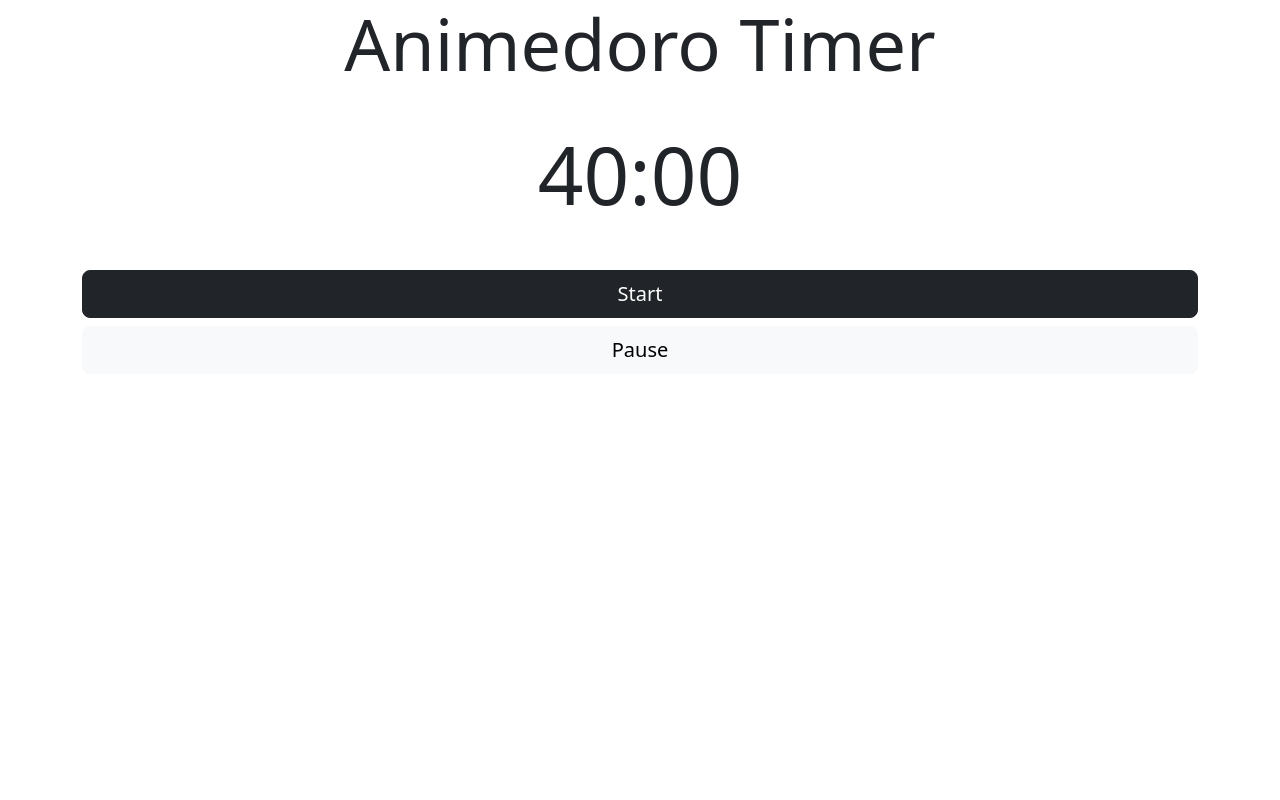
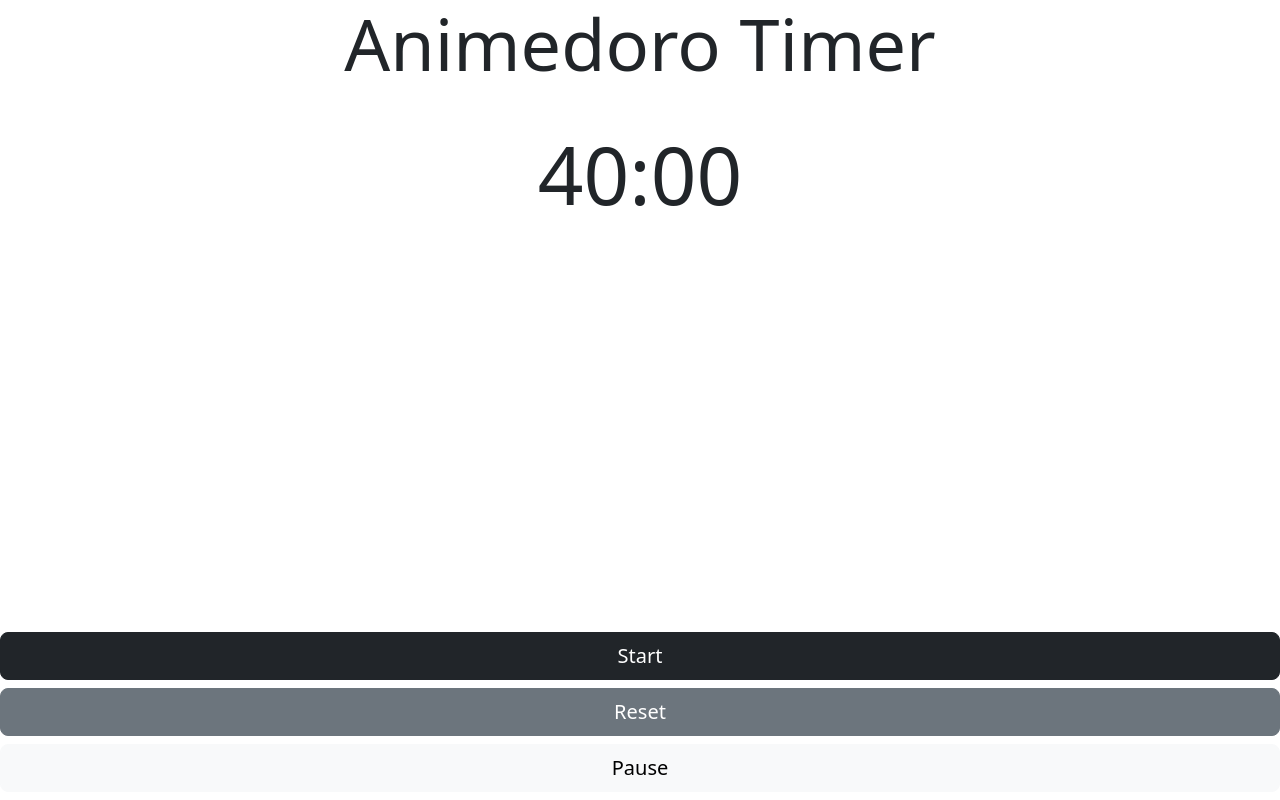
Before and after one commit to Omair-D/animedoro, a React (Create React App) app: page / in a window 1280 px wide. Built offline with nearby package versions, Linux system fonts and the light colour scheme.

Commit message:
Added Reset Button

```diff
--- a/src/App.js
+++ b/src/App.js
@@ -16,10 +16,11 @@ function App() {
           <h2 className='display-1 align-self-center'>40:00</h2>
         </div>
     </div>
-    <div className='Ctrl py-6 my-2 d-grid gap-2'>
-            <Button variant="dark" size ="lg">Start</Button>
-            <Button variant="light" size ="lg">Pause</Button>
-        </div>
+    <div className='Ctrl py-2 my-10 d-grid gap-2 fixed-bottom'>
+      <Button variant="dark" size ="lg">Start</Button>
+      <Button variant="secondary" size ="lg">Reset</Button>
+      <Button variant="light" size ="lg">Pause</Button>
+    </div>
   </div>
 
 
```
